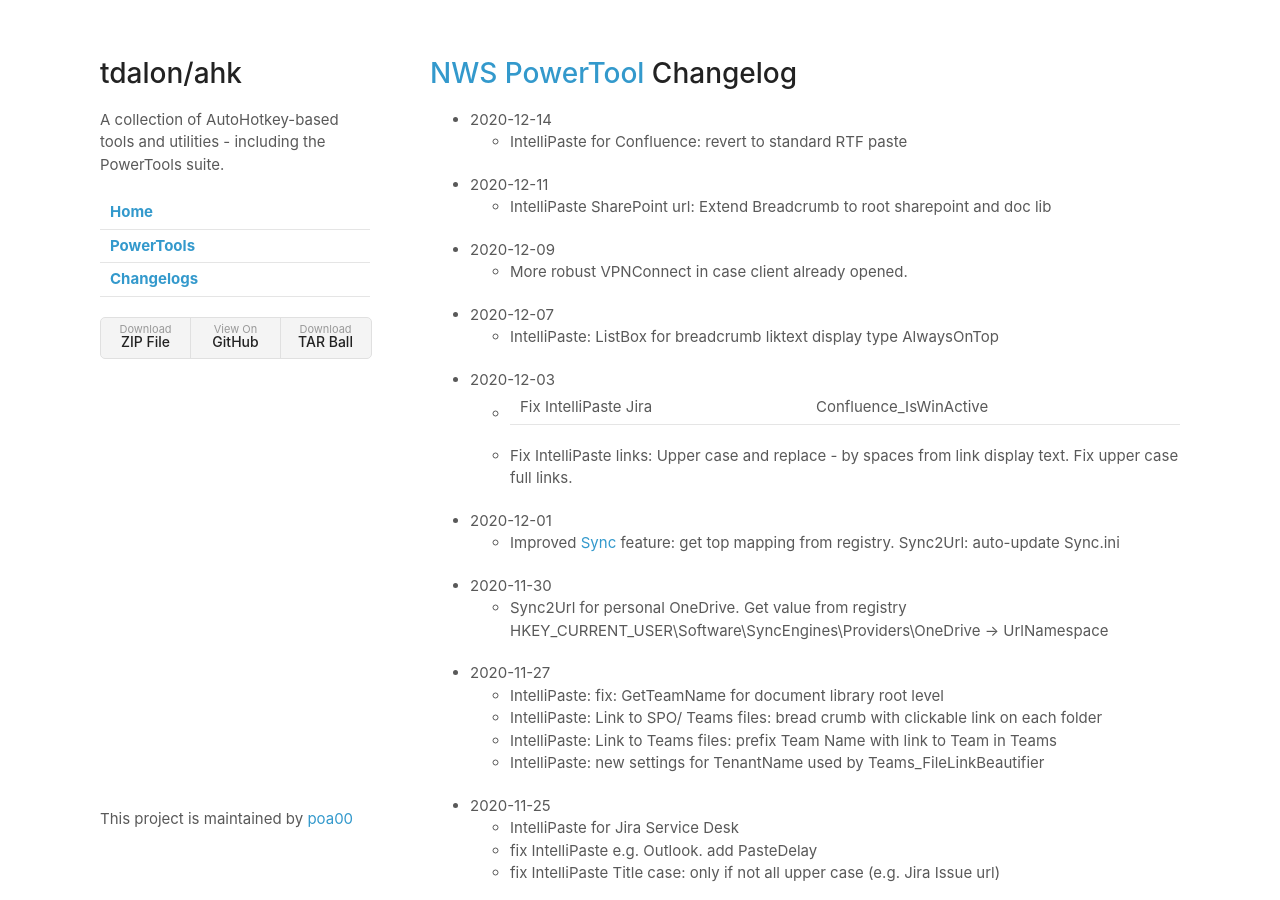
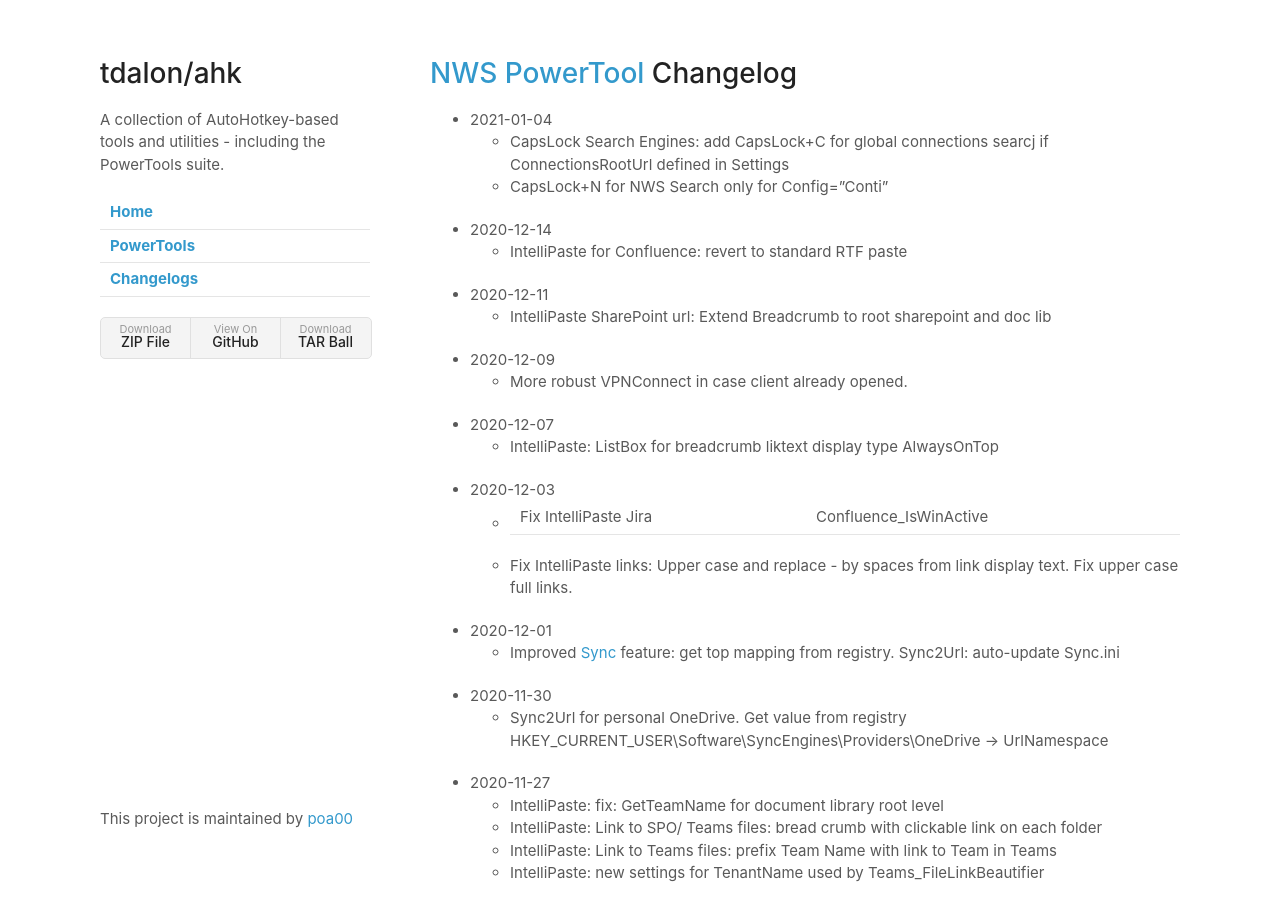
Before and after one commit to poa00/ahk-mso, a Jekyll site: the page built from docs/NWS-PowerTool-(Changelog).md, in a window 1280 px wide and 900 px high. Built offline with Jekyll 4.4.1, drawn with Linux system fonts in a browser that asks for light colours; our own code applies the rules of GitHub Pages for plain Markdown files.

Commit message:
Added ConNext global search via CapsLock hotkey

```diff
--- a/docs/NWS-PowerTool-(Changelog).md
+++ b/docs/NWS-PowerTool-(Changelog).md
@@ -1,5 +1,8 @@
 # [NWS PowerTool](NWS-PowerTool) Changelog
 
+* 2021-01-04
+	- CapsLock Search Engines: add CapsLock+C for global connections searcj if ConnectionsRootUrl defined in Settings
+	- CapsLock+N for NWS Search only for Config="Conti"
 * 2020-12-14
 	- IntelliPaste for Confluence: revert to standard RTF paste
 * 2020-12-11
```
Also changed, not shown: 1 other file.
